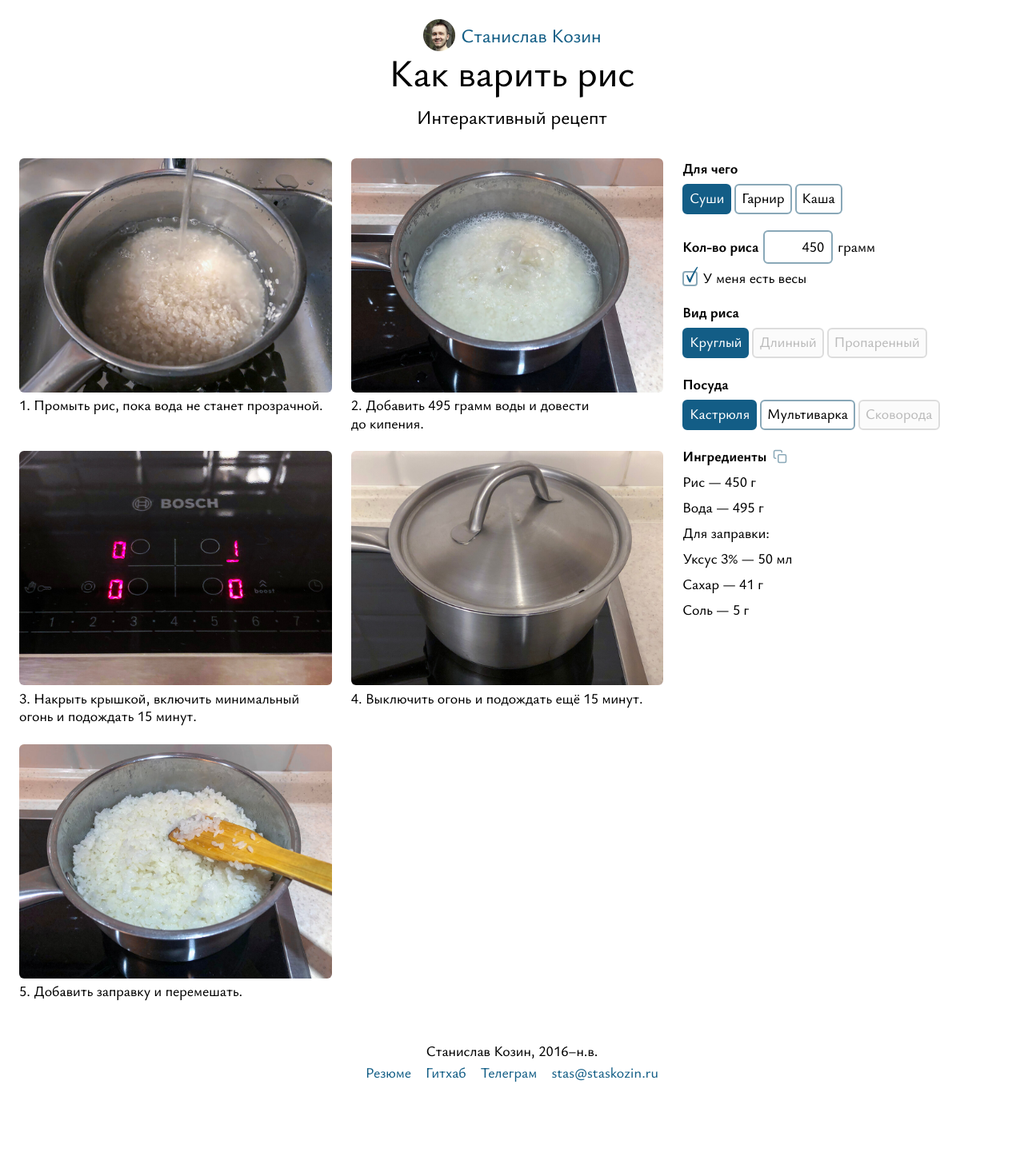
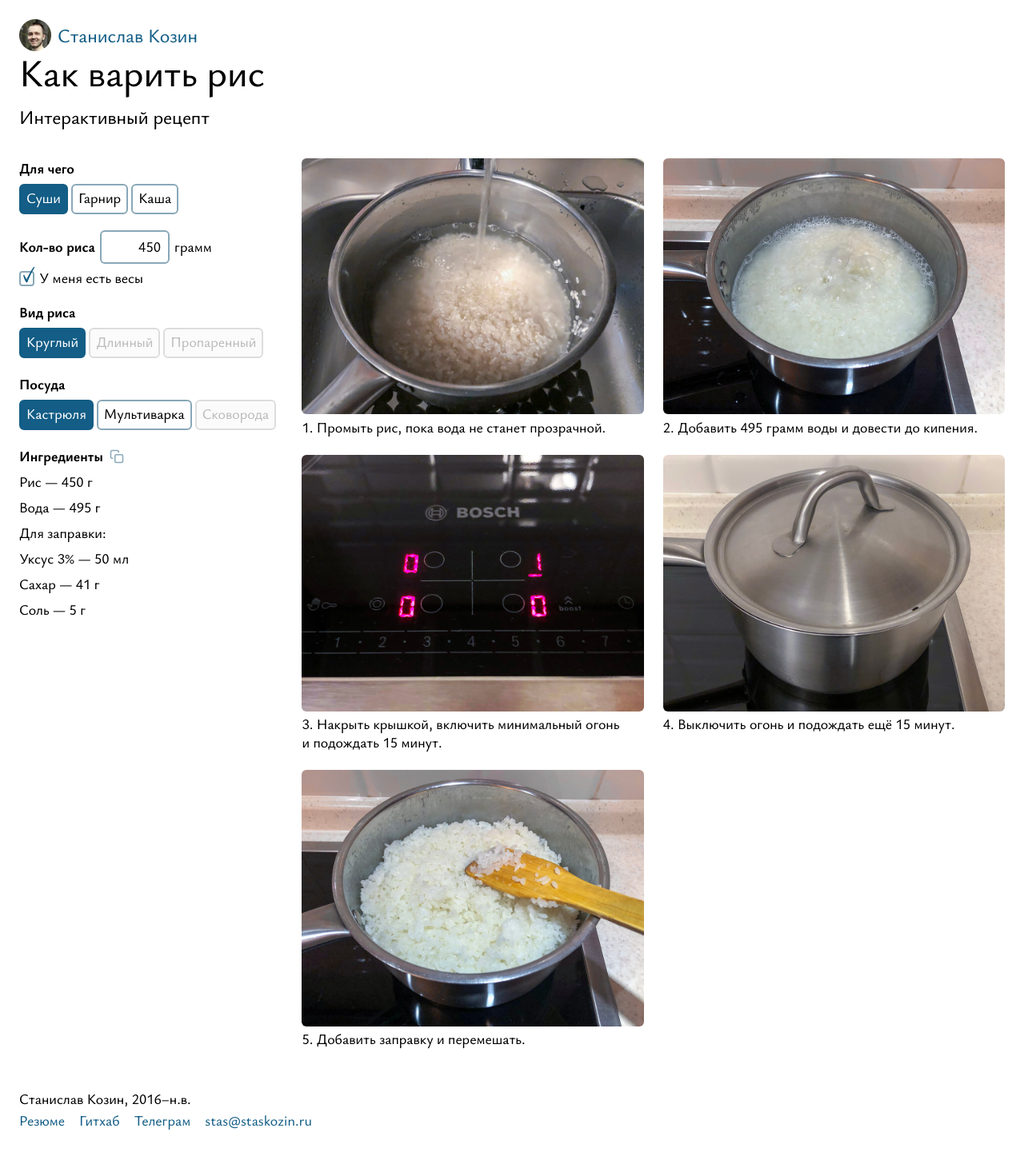
Before and after one commit to staskozin/website, a Next.js app: page /rice-calculator in a window 1280 px wide. Shown: the whole page at 80% size. Before the commit the page ends 1386 px from the top, so only its background shows below. Built offline with nearby package versions, Linux system fonts and the light colour scheme.

Commit message:
Улучшил верстку шапки и рецепта

```diff
--- a/src/app/page.tsx
+++ b/src/app/page.tsx
@@ -10,7 +10,7 @@ export const metadata: Metadata = {
 export default function Home() {
   return (
     <>
-      <Header title='Веб-разработчик и&nbsp;дизайнер' />
+      <Header title='Веб-разработчик' />
       <ProjectList />
     </>
   )
--- a/src/components/Footer.module.css
+++ b/src/components/Footer.module.css
@@ -1,7 +1,6 @@
 .footer {
   margin: 3em 0 2em;
   font-size: 0.75em;
-  text-align: center;
 }
 
 .footer>span {
@@ -15,6 +14,5 @@
   list-style-type: none;
   display: flex;
   flex-wrap: wrap;
-  justify-content: center;
   gap: 0.5em 1em;
 }
--- a/src/components/Header.module.css
+++ b/src/components/Header.module.css
@@ -28,18 +28,6 @@
   flex-wrap: wrap;
 }
 
-@media screen and (min-width: 515px) {
-
-  .name,
-  .contacts {
-    justify-content: center;
-  }
-
-  .title {
-    text-align: center;
-  }
-}
-
 @media screen and (min-width: 667px) {
   .header {
     margin-bottom: 1.666666em;
@@ -61,5 +49,6 @@
 
   .contacts a {
     padding: 0.8em;
+    margin-left: -0.8em;
   }
 }
--- a/src/components/RiceCalculator/RiceCalculator.module.css
+++ b/src/components/RiceCalculator/RiceCalculator.module.css
@@ -1,6 +1,6 @@
 .container {
   display: grid;
-  grid-template-columns: 2fr 1fr;
+  grid-template-columns: 0.75fr 2fr;
   gap: 31px 24px;
 }
 
--- a/src/components/RiceCalculator/index.tsx
+++ b/src/components/RiceCalculator/index.tsx
@@ -21,8 +21,8 @@ export default function RiceCalculator() {
   return (
     <Context.Provider value={{ dispatch, state }}>
       <div className={s.container}>
+        <Form />
         <Recipe />
-        <Form />
       </div>
     </Context.Provider>
   )
```
